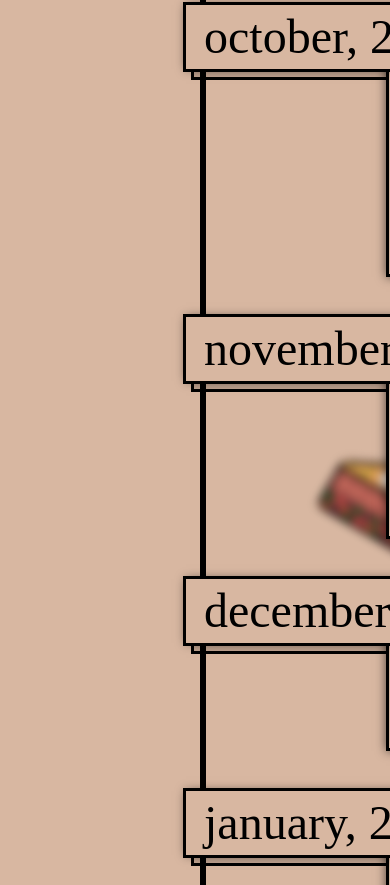
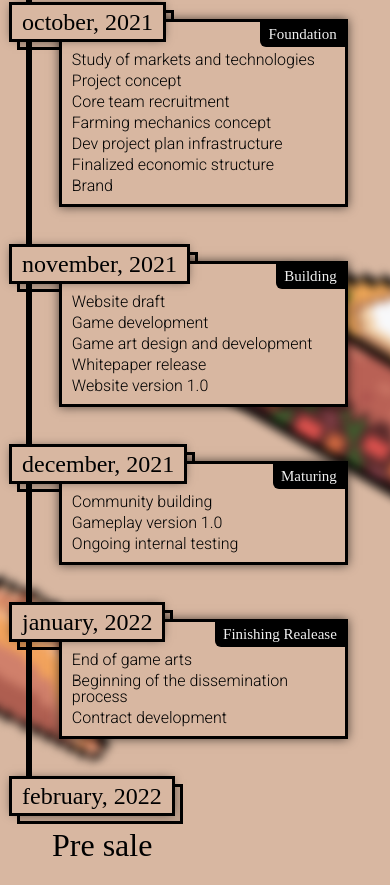
Before and after one commit to AngeloSchulerPiletti/newcoffee_nft-presale_website, a Vue app: page / in a window 390 px wide. Shown: the part 2559-3444 px from the top of the page. Built offline with nearby package versions, Linux system fonts and the light colour scheme; a web font is replaced by a local one.

Commit message:
roadmap responsible

```diff
--- a/src/components/CarouselImages.vue
+++ b/src/components/CarouselImages.vue
@@ -150,7 +150,7 @@ export default defineComponent({
     justify-content: center;
     .images-wrapper {
       height: 80vh;
-      width: 80vw;
+      width: calc(100% - 40px);
     }
     .content {
       display: none;
--- a/src/components/RoadMap/RoadMapContainer.vue
+++ b/src/components/RoadMap/RoadMapContainer.vue
@@ -7,8 +7,8 @@
         :data="item"
       />
     </div>
-    <img id="cake" class="foods" src="@/assets/images/game-itens/Food1.png"/>
-    <img id="pastel" class="foods" src="@/assets/images/game-itens/Food2.png"/>
+    <img id="cake" class="foods" src="@/assets/images/game-itens/Food1.png" />
+    <img id="pastel" class="foods" src="@/assets/images/game-itens/Food2.png" />
   </div>
 </template>
 
@@ -55,11 +55,42 @@ export default defineComponent({
     height: 30vw;
     transform: translate(40%, -50%) rotate(30deg);
   }
-  #pastel{
+  #pastel {
     left: 0;
     width: 35vw;
     height: 35vw;
     transform: translateX(-50%) rotate(70deg);
   }
 }
+
+@media (max-width: 1000px) {
+  .container {
+    padding-left: 50px;
+  }
+}
+
+@media (max-width: 825px) {
+  .container {
+    #cake {
+      width: 300px;
+      height: 300px;
+    }
+    #pastel {
+      width: 300px;
+      height: 300px;
+    }
+  }
+}
+
+@media (max-width: 500px) {
+  .container {
+    margin-bottom: 180px;
+  }
+}
+
+@media (max-width: 400px) {
+  .container {
+    padding-left: 26px;
+  }
+}
 </style>
--- a/src/components/RoadMap/RoadMapItem.vue
+++ b/src/components/RoadMap/RoadMapItem.vue
@@ -1,6 +1,6 @@
 <template>
   <div class="item-container flex_c">
-    <h5 class="date shadow-3 pseudo-1 no-content">
+    <h5 class="date title-1 shadow-3 pseudo-1 no-content">
       {{ `${data.month}, ${data.year}` }}
     </h5>
     <div v-if="data.title && data.items" class="content shadow-3">
@@ -36,7 +36,6 @@ export default defineComponent({
   .date {
     width: fit-content;
     padding: 8px 18px;
-    font-size: 48px;
     outline: 3px solid #000;
     background-color: $bege-fraco;
 
@@ -83,4 +82,44 @@ export default defineComponent({
     transform: translateY(100%);
   }
 }
+
+@media (max-width: 825px) {
+  .item-container {
+    .content {
+      width: 400px;
+      padding: 30px 0 10px 10px;
+      margin-left: 140px;
+
+      ul {
+        font-size: 16px;
+      }
+    }
+    .blocked-title {
+      bottom: -16px;
+      transform: translate(40px, 100%);
+    }
+  }
+}
+
+@media (max-width: 650px) {
+  .item-container {
+    .content {
+      width: 70vw;
+      margin-left: 12vw;
+      .float-title {
+        font-size: 15px;
+        padding: 5px 8px;
+      }
+    }
+  }
+}
+
+@media (max-width: 500px) {
+  .item-container {
+    .date {
+      font-size: 24px;
+      padding: 5px 10px;
+    }
+  }
+}
 </style>
```
